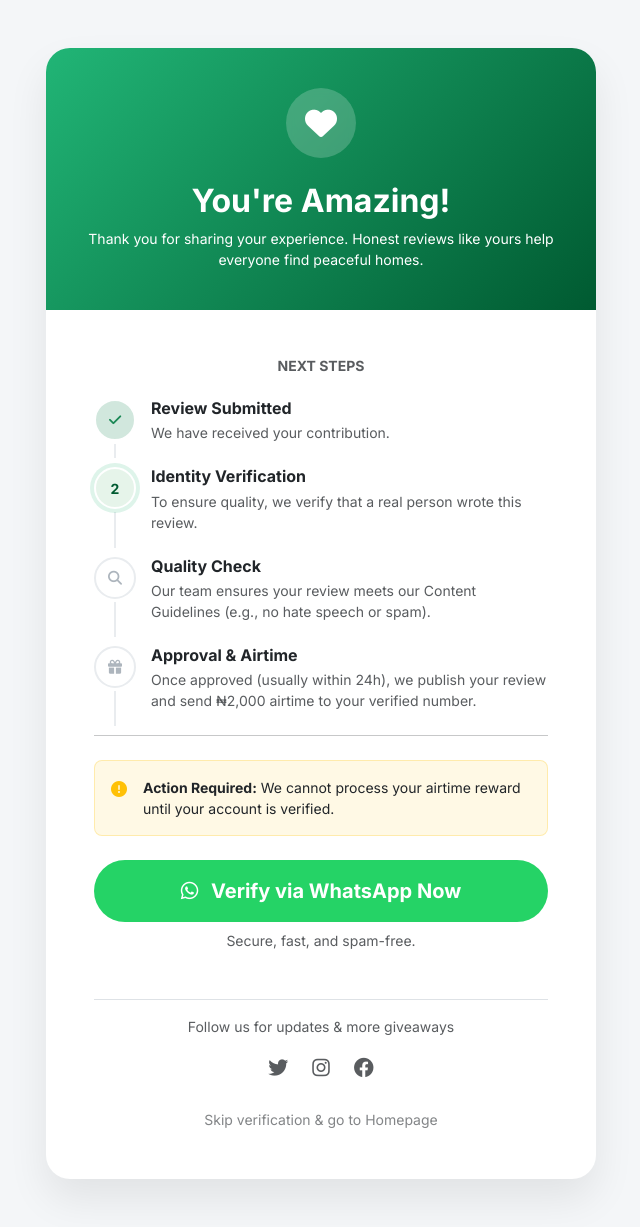
After one commit to Marrtinerz/sheltertree, a Django app: template apps/reviews/templates/reviews/review_success_campaign.html in a window 1280 px wide. The commit adds this page. Shown: the whole page, without its empty margins (319-959 px from the left). Run offline with Django 5.2, Linux system fonts and the light colour scheme; the template is opened without the code that fills it, so the values that code supplies are empty; some libraries are stand-ins or nearby versions.

Commit message:
Change welcome email and review_success page to fit the campaign structure

```diff
--- a/apps/notifications/templates/notifications/welcome_subject.txt
+++ b/apps/notifications/templates/notifications/welcome_subject.txt
@@ -1 +1 @@
-{% load i18n %}{% blocktrans with name=user.get_short_name|default:user.username %}Welcome to ShelterTree, {{ name }}{% endblocktrans %}
+{% load i18n %}{% blocktrans with name=user.get_short_name|default:user.username %}Hi {{ name }}, Welcome to ShelterTree{% endblocktrans %}
--- /dev/null
+++ b/apps/reviews/templates/reviews/review_success_campaign.html
@@ -0,0 +1,264 @@
+{% load i18n %}
+{% load static %}
+
+<!DOCTYPE html>
+<html lang="en">
+<head>
+    <meta charset="UTF-8">
+    <meta name="viewport" content="width=device-width, initial-scale=1.0">
+    <title>{% trans "Review Submitted!" %} | ShelterTree</title>
+    <!-- Bootstrap 5 -->
+    <link href="https://cdn.jsdelivr.net/npm/bootstrap@5.3.0/dist/css/bootstrap.min.css" rel="stylesheet">
+    <!-- FontAwesome -->
+    <link rel="stylesheet" href="https://cdnjs.cloudflare.com/ajax/libs/font-awesome/6.4.0/css/all.min.css">
+    <!-- Google Fonts (Inter) -->
+    <link href="https://fonts.googleapis.com/css2?family=Inter:wght@400;600;700&display=swap" rel="stylesheet">
+
+    <style>
+        :root {
+            /* SHELTERTREE BRAND COLORS */
+            --st-primary: #005A31; /* Deep Trusted Green */
+            --st-primary-light: #e6f4ea; /* Very light green for backgrounds */
+            --st-accent: #21b576; /* Vibrant Green for highlights */
+        }
+
+        body {
+            background-color: #f4f6f8;
+            font-family: 'Inter', sans-serif;
+            min-height: 100vh;
+            display: flex;
+            flex-direction: column;
+            justify-content: center;
+            padding-top: 3rem;
+            padding-bottom: 3rem;
+        }
+        .campaign-card {
+            border: none;
+            border-radius: 24px;
+            box-shadow: 0 20px 40px rgba(0,0,0,0.08);
+            overflow: hidden;
+            max-width: 550px;
+            width: 100%;
+        }
+        .card-header-image {
+            /* BRAND FIX: ShelterTree Green Gradient */
+            background: linear-gradient(135deg, #21b576 0%, #005A31 100%);
+            color: white;
+            padding: 2.5rem 2rem;
+            text-align: center;
+            position: relative;
+        }
+        .success-icon-circle {
+            width: 70px;
+            height: 70px;
+            background: rgba(255,255,255,0.2);
+            border-radius: 50%;
+            display: flex;
+            align-items: center;
+            justify-content: center;
+            margin: 0 auto 1.5rem;
+            font-size: 2rem;
+            color: white;
+            backdrop-filter: blur(5px);
+        }
+        /* Timeline Styles */
+        .step-indicator {
+            display: flex;
+            align-items: flex-start;
+            margin-bottom: 1.5rem;
+            position: relative;
+        }
+        .step-indicator:not(:last-child)::after {
+            content: '';
+            position: absolute;
+            left: 20px;
+            top: 45px;
+            bottom: -15px;
+            width: 2px;
+            background-color: #e9ecef;
+            z-index: 1;
+        }
+        .step-icon {
+            width: 42px;
+            height: 42px;
+            border-radius: 50%;
+            display: flex;
+            align-items: center;
+            justify-content: center;
+            font-weight: bold;
+            margin-right: 15px;
+            flex-shrink: 0;
+            z-index: 2;
+            background-color: #f8f9fa;
+            font-size: 14px;
+            color: #6c757d; /* Muted default */
+        }
+        .step-done {
+            background-color: #d1e7dd; /* Success Green Light */
+            color: #198754; /* Success Green */
+            border: 2px solid #ffffff;
+        }
+        .step-active {
+            /* BRAND FIX: Active step uses Brand Green */
+            background-color: var(--st-primary-light);
+            color: var(--st-primary);
+            border: 2px solid #ffffff;
+            box-shadow: 0 0 0 4px rgba(33, 181, 118, 0.15); /* Subtle green glow */
+        }
+        .step-pending {
+            background-color: #fff;
+            color: #adb5bd;
+            border: 2px solid #e9ecef;
+        }
+        .whatsapp-btn {
+            background-color: #25D366; /* WhatsApp Brand Green (Keep this, it's recognizable) */
+            color: white;
+            border: none;
+            transition: all 0.2s ease;
+        }
+        .whatsapp-btn:hover {
+            background-color: #1ebc57;
+            color: white;
+            transform: translateY(-2px);
+            box-shadow: 0 4px 12px rgba(37, 211, 102, 0.3);
+        }
+        .hover-primary:hover { color: var(--st-primary) !important; }
+
+        .btn-outline-primary {
+            /* BRAND FIX: Button border/text color */
+            color: var(--st-primary);
+            border-color: var(--st-primary);
+        }
+        .btn-outline-primary:hover {
+            background-color: var(--st-primary);
+            color: white;
+            border-color: var(--st-primary);
+        }
+    </style>
+</head>
+<body>
+
+    <div class="container px-3">
+        <div class="campaign-card bg-white mx-auto">
+
+            <!-- HEADER: Gratitude & Validation -->
+            <div class="card-header-image">
+                <div class="success-icon-circle">
+                    <i class="fas fa-heart"></i>
+                </div>
+                <h1 class="h2 fw-bold mb-2">{% trans "You're Amazing!" %}</h1>
+                <p class="mb-0 opacity-90 small">
+                    {% trans "Thank you for sharing your experience. Honest reviews like yours help everyone find peaceful homes." %}
+                </p>
+            </div>
+
+            <div class="card-body p-4 p-md-5">
+
+                <!-- THE PROCESS EXPLAINED -->
+                <h6 class="text-uppercase text-muted fw-bold small mb-4 text-center">{% trans "Next Steps" %}</h6>
+
+                <!-- Step 1: Review Submitted -->
+                <div class="step-indicator">
+                    <div class="step-icon step-done"><i class="fas fa-check"></i></div>
+                    <div>
+                        <h6 class="mb-1 fw-bold">{% trans "Review Submitted" %}</h6>
+                        <p class="small text-muted mb-0">{% trans "We have received your contribution." %}</p>
+                    </div>
+                </div>
+
+                <!-- Step 2: Verification (The Variable Step) -->
+                <div class="step-indicator">
+                    {% if user.is_phone_verified %}
+                        <div class="step-icon step-done"><i class="fas fa-check"></i></div>
+                    {% else %}
+                        <div class="step-icon step-active">2</div>
+                    {% endif %}
+                    <div>
+                        <h6 class="mb-1 fw-bold">{% trans "Identity Verification" %}</h6>
+                        <p class="small text-muted mb-0">{% trans "To ensure quality, we verify that a real person wrote this review." %}</p>
+                    </div>
+                </div>
+
+                <!-- Step 3: Quality Check -->
+                <div class="step-indicator">
+                    <div class="step-icon step-pending"><i class="fas fa-search"></i></div>
+                    <div>
+                        <h6 class="mb-1 fw-bold">{% trans "Quality Check" %}</h6>
+                        <p class="small text-muted mb-0">
+                            {% trans "Our team ensures your review meets our Content Guidelines (e.g., no hate speech or spam)." %}
+                        </p>
+                    </div>
+                </div>
+
+                <!-- Step 4: Reward -->
+                <div class="step-indicator">
+                    <div class="step-icon step-pending"><i class="fas fa-gift"></i></div>
+                    <div>
+                        <h6 class="mb-1 fw-bold">{% trans "Approval & Airtime" %}</h6>
+                        <p class="small text-muted mb-0">
+                            {% trans "Once approved (usually within 24h), we publish your review and send ₦2,000 airtime to your verified number." %}
+                        </p>
+                    </div>
+                </div>
+
+                <hr class="my-4">
+
+                <!-- ACTION AREA -->
+                {% if not user.is_phone_verified %}
+                    <!-- CASE 1: USER NEEDS VERIFICATION -->
+                    <div class="text-center">
+                        <div class="bg-warning bg-opacity-10 p-3 rounded-3 mb-4 border border-warning border-opacity-25 text-start">
+                            <div class="d-flex">
+                                <i class="fas fa-exclamation-circle text-warning mt-1 me-3 flex-shrink-0"></i>
+                                <p class="mb-0 small text-dark">
+                                    <strong>{% trans "Action Required:" %}</strong> {% trans "We cannot process your airtime reward until your account is verified." %}
+                                </p>
+                            </div>
+                        </div>
+
+                        <a href="{% url 'phone_add' %}" class="btn whatsapp-btn btn-lg w-100 rounded-pill py-3 fw-bold">
+                            <i class="fab fa-whatsapp me-2"></i> {% trans "Verify via WhatsApp Now" %}
+                        </a>
+                        <p class="small text-muted mt-2">{% trans "Secure, fast, and spam-free." %}</p>
+                    </div>
+
+                {% else %}
+                    <!-- CASE 2: USER IS ALREADY VERIFIED -->
+                    <div class="text-center">
+                        <div class="bg-success bg-opacity-10 p-4 rounded-3 border border-success border-opacity-25">
+                            <i class="fas fa-check-circle text-success display-5 mb-3"></i>
+                            <h3 class="h5 fw-bold text-success">{% trans "You're All Set!" %}</h3>
+                            <p class="text-muted small mb-0">
+                                {% trans "Your account is verified. Our moderation team will review your submission shortly. Look out for an email notification when your review goes live!" %}
+                            </p>
+                        </div>
+                        <div class="mt-4">
+                            <a href="{% url 'reviews:home' %}" class="btn btn-outline-primary rounded-pill px-4">
+                                {% trans "Return to Homepage" %}
+                            </a>
+                        </div>
+                    </div>
+                {% endif %}
+
+                <!-- OPTIONAL FOOTER -->
+                <div class="text-center mt-5 pt-3 border-top">
+                    <p class="small text-muted mb-3">{% trans "Follow us for updates & more giveaways" %}</p>
+                    <div class="d-flex justify-content-center gap-4 mb-4">
+                        <a href="#" class="text-muted fs-5 hover-primary"><i class="fab fa-twitter"></i></a>
+                        <a href="#" class="text-muted fs-5 hover-primary"><i class="fab fa-instagram"></i></a>
+                        <a href="#" class="text-muted fs-5 hover-primary"><i class="fab fa-facebook"></i></a>
+                    </div>
+
+                    {% if not user.is_phone_verified %}
+                        <a href="{% url 'reviews:home' %}" class="text-muted small text-decoration-none opacity-75 hover-primary">
+                            {% trans "Skip verification & go to Homepage" %}
+                        </a>
+                    {% endif %}
+                </div>
+
+            </div>
+        </div>
+    </div>
+
+</body>
+</html>
--- a/apps/reviews/views.py
+++ b/apps/reviews/views.py
@@ -694,7 +694,7 @@ def vote_on_review(request, review_pk):
 
 class ReviewSuccessView(LoginRequiredMixin, DetailView):
     model = Review
-    template_name = 'reviews/review_success.html'
+    template_name = 'reviews/review_success_campaign.html'
     context_object_name = 'review' # The object will be available as 'review' in the template
     pk_url_kwarg = 'review_pk' # Tells the DetailView to get the object using 'review_pk' from the URL
 
```
Also changed, not shown: apps/notifications/templates/notifications/welcome.html (+18 -21 lines), apps/notifications/templates/notifications/welcome.txt (+10 -9 lines).
